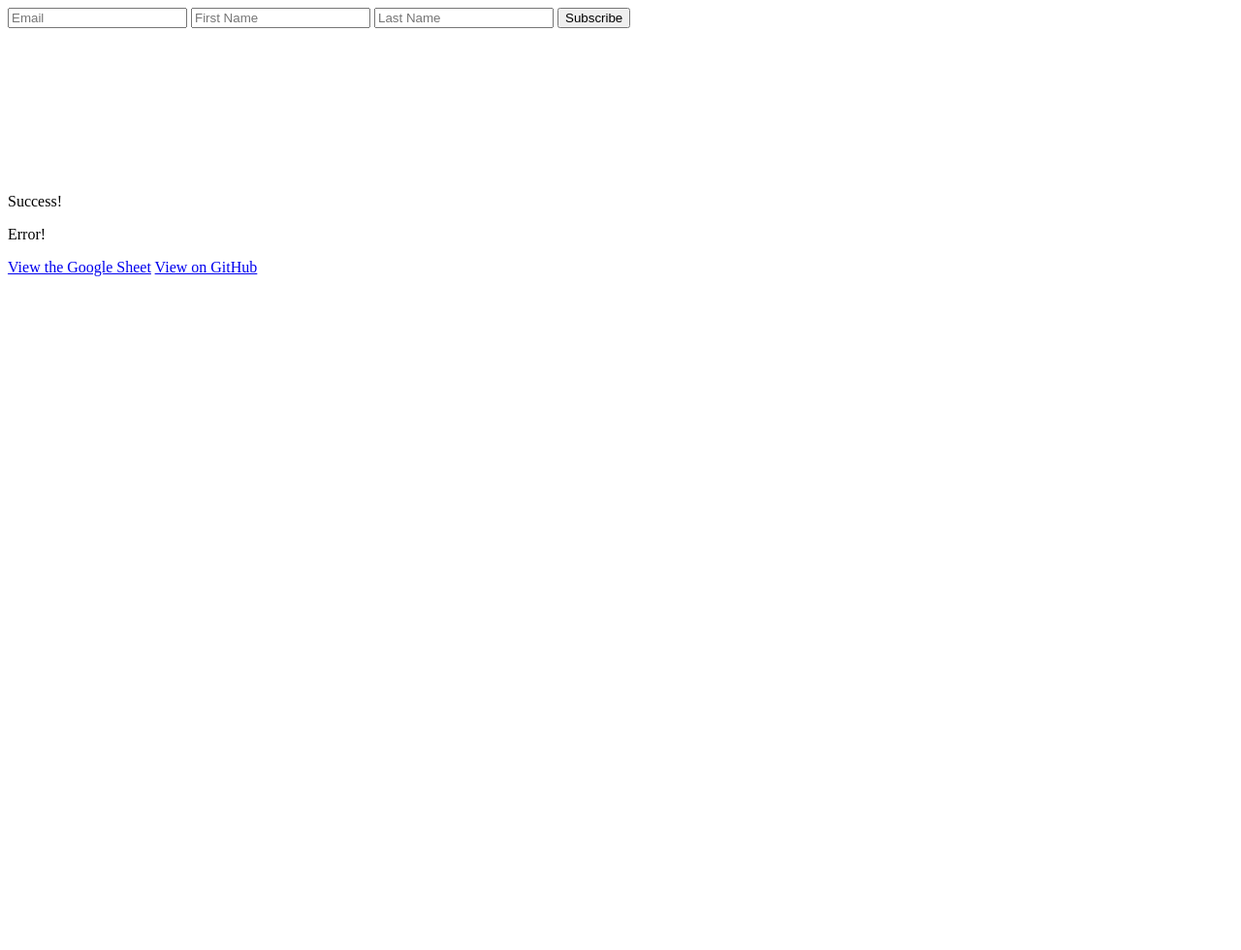
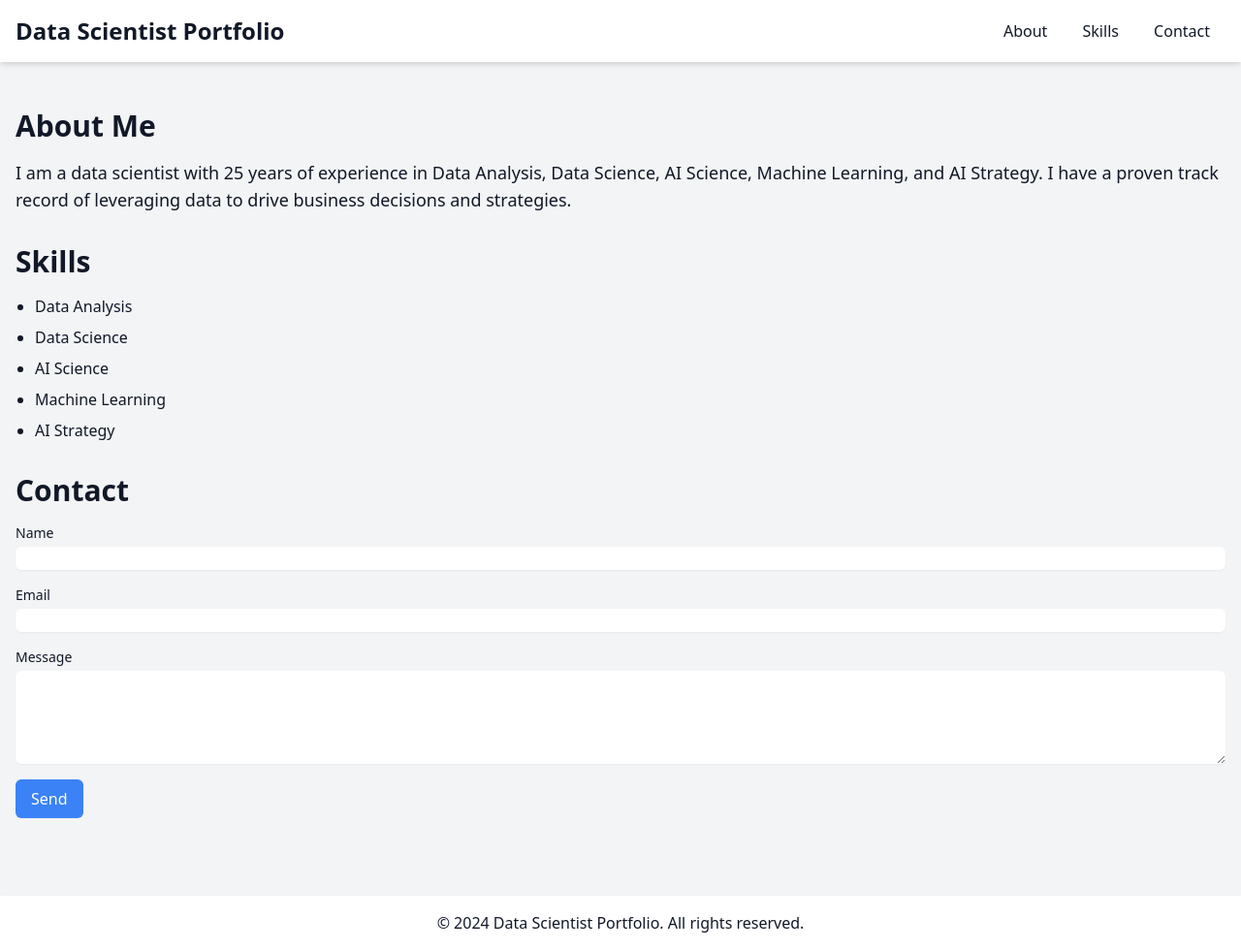
Before and after one commit to oladimeji-kazeem/personal-website, a plain HTML site: page code/index.html in a window 1280 px wide. Shown: the whole page at 97% size. Before the commit the page ends 800 px from the top, so only its background shows below. Drawn offline with nearby package versions, Linux system fonts and the light colour scheme.

Commit message:
update the index page. Rework the css file using tailwind css.

```diff
--- a/code/index.html
+++ b/code/index.html
@@ -1,79 +1,66 @@
 <!DOCTYPE html>
-<html>
+<html lang="en">
 <head>
-  <meta charset="utf-8">
-  <meta name="viewport" content="width=device-width, initial-scale=1">
+    <meta charset="UTF-8">
+    <meta name="viewport" content="width=device-width, initial-scale=1.0">
+    <title>Data Scientist Portfolio</title>
+    <link href="https://cdnjs.cloudflare.com/ajax/libs/tailwindcss/2.2.19/tailwind.min.css" rel="stylesheet">
+</head>
+<body class="bg-gray-100 text-gray-900">
+    <header class="bg-white shadow-md">
+        <div class="container mx-auto p-4 flex justify-between items-center">
+            <h1 class="text-2xl font-bold">Data Scientist Portfolio</h1>
+            <nav>
+                <a href="#about" class="px-4">About</a>
+                <a href="#skills" class="px-4">Skills</a>
+                <a href="#contact" class="px-4">Contact</a>
+            </nav>
+        </div>
+    </header>
 
-  <title>Form To Google Sheets Demo</title>
-  <meta name="description" content="Store HTML form submissions in Google Sheets">
-  <link href="./favicon.png" rel="shortcut icon">
+    <main class="container mx-auto p-4">
+        <section id="about" class="my-8">
+            <h2 class="text-3xl font-bold mb-4">About Me</h2>
+            <p class="text-lg">I am a data scientist with 25 years of experience in Data Analysis, Data Science, AI Science, Machine Learning, and AI Strategy. I have a proven track record of leveraging data to drive business decisions and strategies.</p>
+        </section>
 
-  <link rel="stylesheet" href="main.css">
-  <script src="https://unpkg.com/prefixfree@1.0.0/prefixfree.min.js"></script>
+        <section id="skills" class="my-8">
+            <h2 class="text-3xl font-bold mb-4">Skills</h2>
+            <ul class="list-disc pl-5 space-y-2">
+                <li>Data Analysis</li>
+                <li>Data Science</li>
+                <li>AI Science</li>
+                <li>Machine Learning</li>
+                <li>AI Strategy</li>
+            </ul>
+        </section>
 
-  <script src="https://wzrd.in/standalone/formdata-polyfill@latest"></script>
-  <script src="https://wzrd.in/standalone/promise-polyfill@latest"></script>
-  <script src="https://wzrd.in/standalone/whatwg-fetch@latest"></script>
-</head>
-<body>
+        <section id="contact" class="my-8">
+            <h2 class="text-3xl font-bold mb-4">Contact</h2>
+            <form id="contact-form" class="space-y-4">
+                <div>
+                    <label for="name" class="block text-sm font-medium">Name</label>
+                    <input type="text" id="name" name="name" class="mt-1 block w-full border-gray-300 rounded-md shadow-sm">
+                </div>
+                <div>
+                    <label for="email" class="block text-sm font-medium">Email</label>
+                    <input type="email" id="email" name="email" class="mt-1 block w-full border-gray-300 rounded-md shadow-sm">
+                </div>
+                <div>
+                    <label for="message" class="block text-sm font-medium">Message</label>
+                    <textarea id="message" name="message" rows="4" class="mt-1 block w-full border-gray-300 rounded-md shadow-sm"></textarea>
+                </div>
+                <button type="submit" class="bg-blue-500 text-white px-4 py-2 rounded-md">Send</button>
+            </form>
+        </section>
+    </main>
 
-  <div class="form-container">
-    <form name="submit-to-google-sheet">
-      <input name="email" type="email" placeholder="Email" required>
-      <input name="firstName" type="text" placeholder="First Name">
-      <input name="lastName" type="text" placeholder="Last Name">
-      <button type="submit">Subscribe</button>
-    </form>
+    <footer class="bg-white shadow-md mt-8 p-4">
+        <div class="container mx-auto text-center">
+            &copy; 2024 Data Scientist Portfolio. All rights reserved.
+        </div>
+    </footer>
 
-    <div class="loading js-loading is-hidden">
-      <div class="loading-spinner">
-        <svg><circle cx="25" cy="25" r="20" fill="none" stroke-width="2" stroke-miterlimit="10"/></svg>
-      </div>
-    </div>
-
-    <p class="js-success-message is-hidden">Success!</p>
-    <p class="js-error-message is-hidden">Error!</p>
-  </div>
-
-  <a href="https://docs.google.com/spreadsheets/d/16vDPkBwtMNNMzgbmKfxfOEqGZhtfJha097ZKB23dZdc/edit?usp=sharing" target="_blank">View the Google Sheet</a>
-  <a href="https://github.com/jamiewilson/form-to-google-sheets" target="_blank">View on GitHub</a>
-
-  <script>
-    const scriptURL = 'https://script.google.com/a/stylesheets.co/macros/s/AKfycbzl3hk6JfWqMkVz8S1p5Txky_fscyNWJUCuQQHGHfVP5YLH99A/exec'
-    const form = document.forms['submit-to-google-sheet']
-    const loading = document.querySelector('.js-loading')
-    const successMessage = document.querySelector('.js-success-message')
-    const errorMessage = document.querySelector('.js-error-message')
-
-    form.addEventListener('submit', e => {
-      e.preventDefault()
-      showLoadingIndicator()
-      fetch(scriptURL, { method: 'POST', body: new FormData(form)})
-        .then(response => showSuccessMessage(response))
-        .catch(error => showErrorMessage(error))
-    })
-
-    function showLoadingIndicator () {
-      form.classList.add('is-hidden')
-      loading.classList.remove('is-hidden')
-    }
-
-    function showSuccessMessage (response) {
-      console.log('Success!', response)
-      setTimeout(() => {
-        successMessage.classList.remove('is-hidden')
-        loading.classList.add('is-hidden')
-      }, 500)
-    }
-
-    function showErrorMessage (error) {
-      console.error('Error!', error.message)
-      setTimeout(() => {
-        errorMessage.classList.remove('is-hidden')
-        loading.classList.add('is-hidden')
-      }, 500)
-    }
-  </script>
-
+    <script src="script.js"></script>
 </body>
 </html>
--- /dev/null
+++ b/code/script.js
@@ -0,0 +1,13 @@
+// script.js
+document.getElementById('contact-form').addEventListener('submit', function(event) {
+    event.preventDefault();
+    const name = document.getElementById('name').value;
+    const email = document.getElementById('email').value;
+    const message = document.getElementById('message').value;
+
+    if (name && email && message) {
+        alert(`Thank you, ${name}. Your message has been sent.`);
+    } else {
+        alert('Please fill in all fields.');
+    }
+});
```
